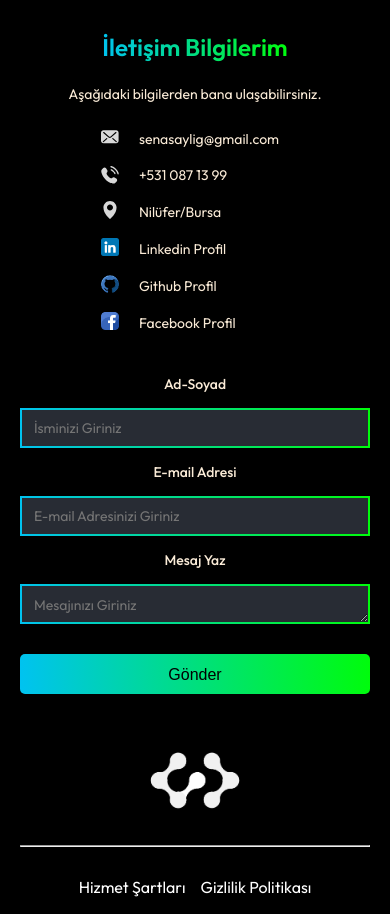
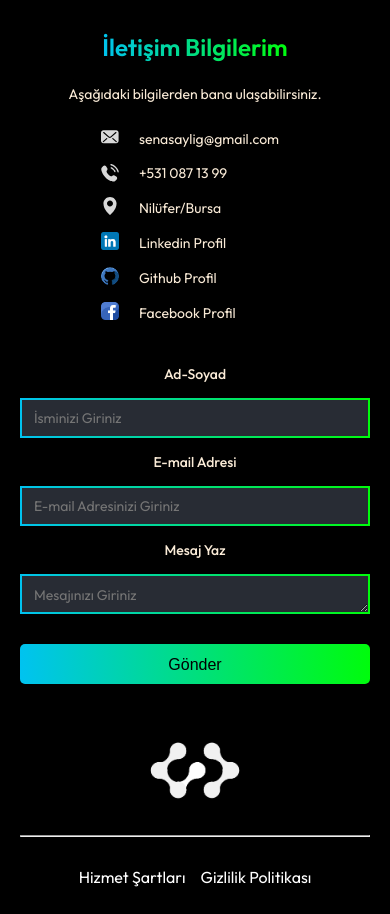
Before and after one commit to Senasylg/sena_saylig_portfolyo, a React (Create React App) app: page / in a window 390 px wide. Shown: the part 7480-8394 px from the top of the page. Built offline with nearby package versions, Linux system fonts and the light colour scheme; a web font is replaced by a local one.

Commit message:
new commit

```diff
--- a/src/Components/Contact/Contact.css
+++ b/src/Components/Contact/Contact.css
@@ -404,7 +404,7 @@
     .contact-details {
         display: flex;
         flex-direction: column;  /* Dikey liste */
-        gap: 12px;               /* Satırlar arası boşluk */
+        gap: 10px;               /* Satırlar arası boşluk */
         align-items: flex-start; /* Tüm liste sola yaslı */
     }
 
```
